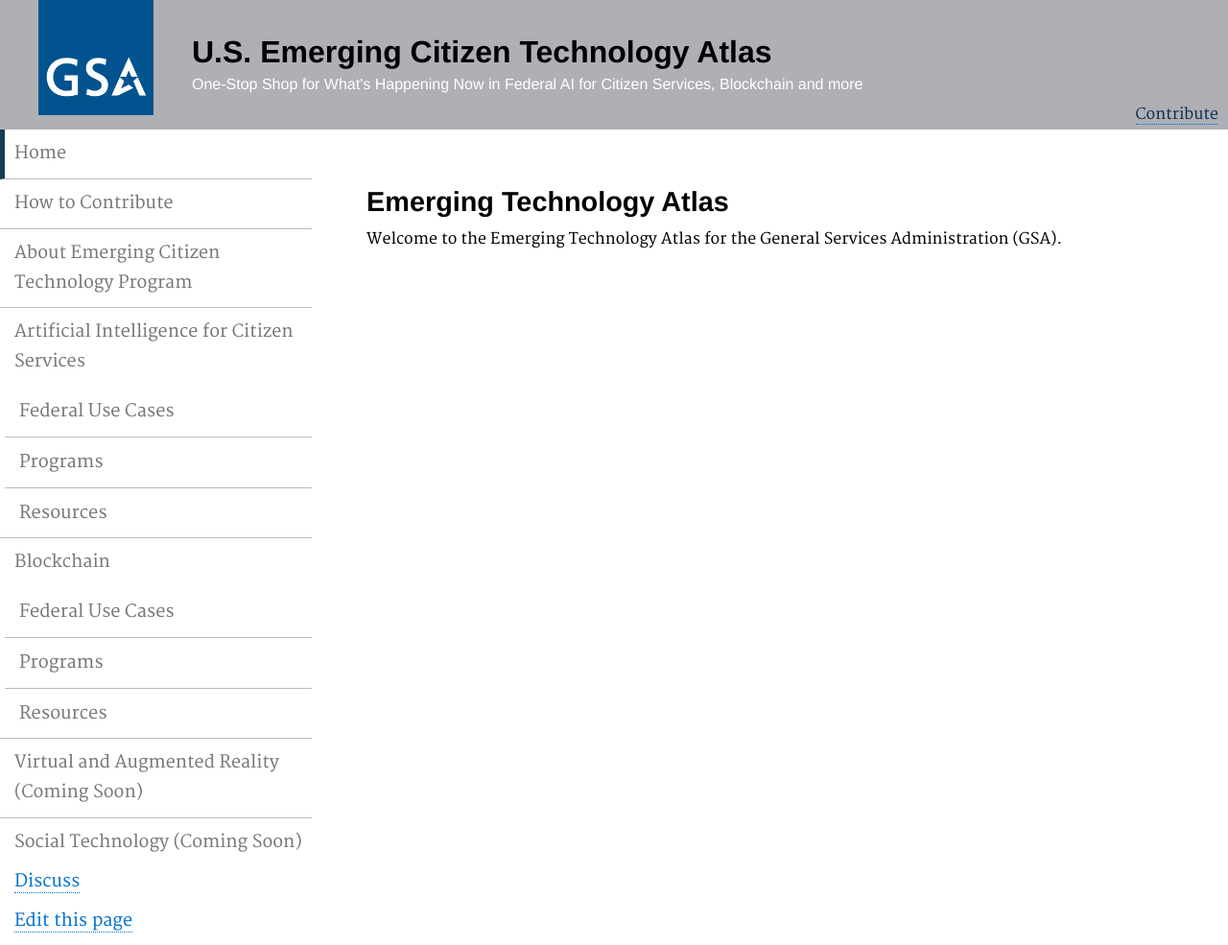
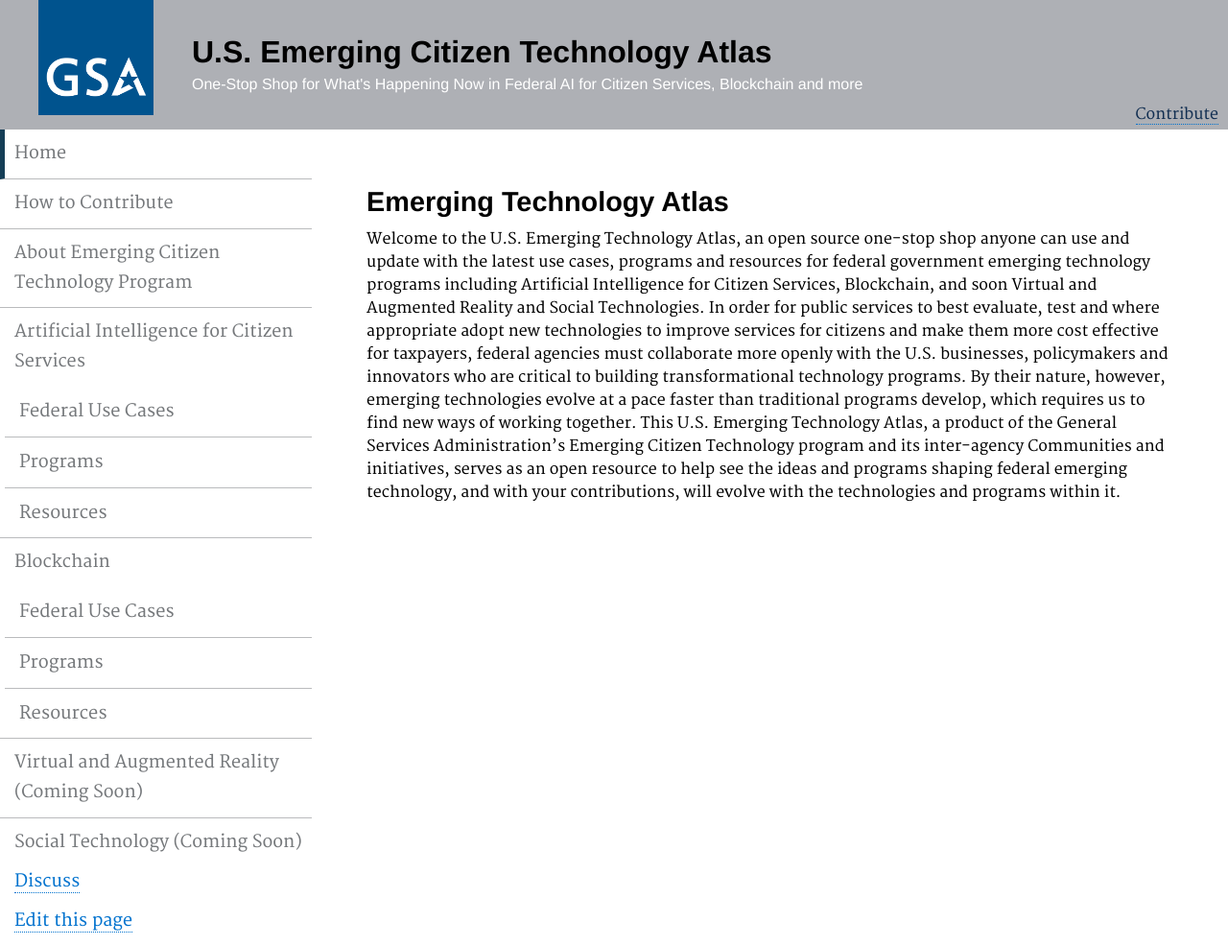
Before and after one commit to GSA/emerging-technology-atlas, a Jekyll site: the page built from pages/index.md, in a window 1280 px wide. Shown: the whole page at 96% size. Built offline with Jekyll 4.4.1, drawn with Linux system fonts in a browser that asks for light colours.

Commit message:
Update index.md

```diff
--- a/pages/index.md
+++ b/pages/index.md
@@ -8,4 +8,8 @@ description: ""
 
 <h2>Emerging Technology Atlas</h2>
 
-<p dir="ltr">Welcome to the Emerging Technology Atlas for the General Services Administration (GSA).
+<p dir="ltr">Welcome to the U.S. Emerging Technology Atlas, an open source one-stop shop anyone can use and update with the latest use cases, programs and resources for federal government emerging technology programs including Artificial Intelligence for Citizen Services, Blockchain, and soon Virtual and Augmented Reality and Social Technologies.
+
+In order for public services to best evaluate, test and where appropriate adopt new technologies to improve services for citizens and make them more cost effective for taxpayers, federal agencies must collaborate more openly with the U.S. businesses, policymakers and innovators who are critical to building transformational technology programs. By their nature, however, emerging technologies evolve at a pace faster than traditional programs develop, which requires us to find new ways of working together.
+
+This U.S. Emerging Technology Atlas, a product of the General Services Administration’s Emerging Citizen Technology program and its inter-agency Communities and initiatives, serves as an open resource to help see the ideas and programs shaping federal emerging technology, and with your contributions, will evolve with the technologies and programs within it.
```
